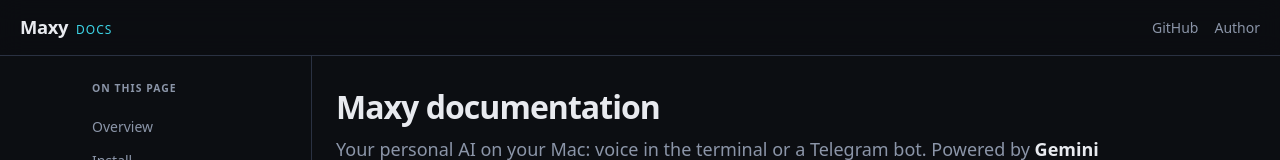
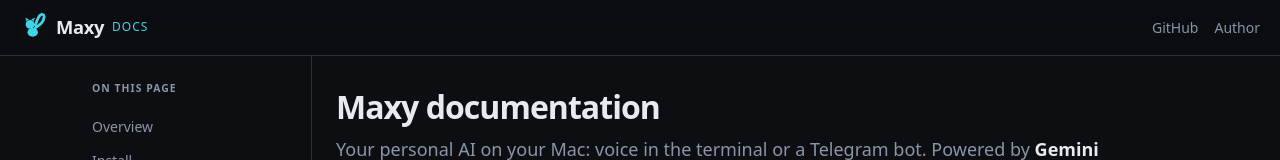
Before and after one commit to Gokulakrishnxn/maxy, a website: page docs/index.html in a window 1280 px wide. Shown: the top 160 px of the page. Drawn offline with Linux system fonts and the light colour scheme.

Commit message:
icon update

```diff
--- a/docs/index.html
+++ b/docs/index.html
@@ -5,12 +5,15 @@
   <meta name="viewport" content="width=device-width, initial-scale=1" />
   <title>Maxy — Documentation</title>
   <meta name="description" content="Maxy personal AI assistant: voice, Telegram, Gemini, Ollama. Installation, CLI, and feature reference." />
+  <link rel="icon" href="favicon.svg" type="image/svg+xml" />
+  <link rel="apple-touch-icon" href="favicon.svg" />
   <link rel="stylesheet" href="styles.css" />
 </head>
 <body>
   <div class="doc-shell">
     <header class="doc-header">
       <a class="brand" href="#top">
+        <img class="brand-icon" src="favicon.svg" width="28" height="28" alt="" />
         <span class="brand-name">Maxy</span>
         <span class="brand-tag">Docs</span>
       </a>
--- a/docs/styles.css
+++ b/docs/styles.css
@@ -78,8 +78,16 @@
 
 .brand {
   display: flex;
-  align-items: baseline;
+  align-items: center;
   gap: 0.5rem;
+}
+
+.brand-icon {
+  display: block;
+  width: 28px;
+  height: 28px;
+  flex-shrink: 0;
+  border-radius: 6px;
 }
 
 .brand-name {
```
Also changed, not shown: README.md, assets/github-social-preview.svg (added), assets/logo.svg (added), docs/favicon.svg (added).
